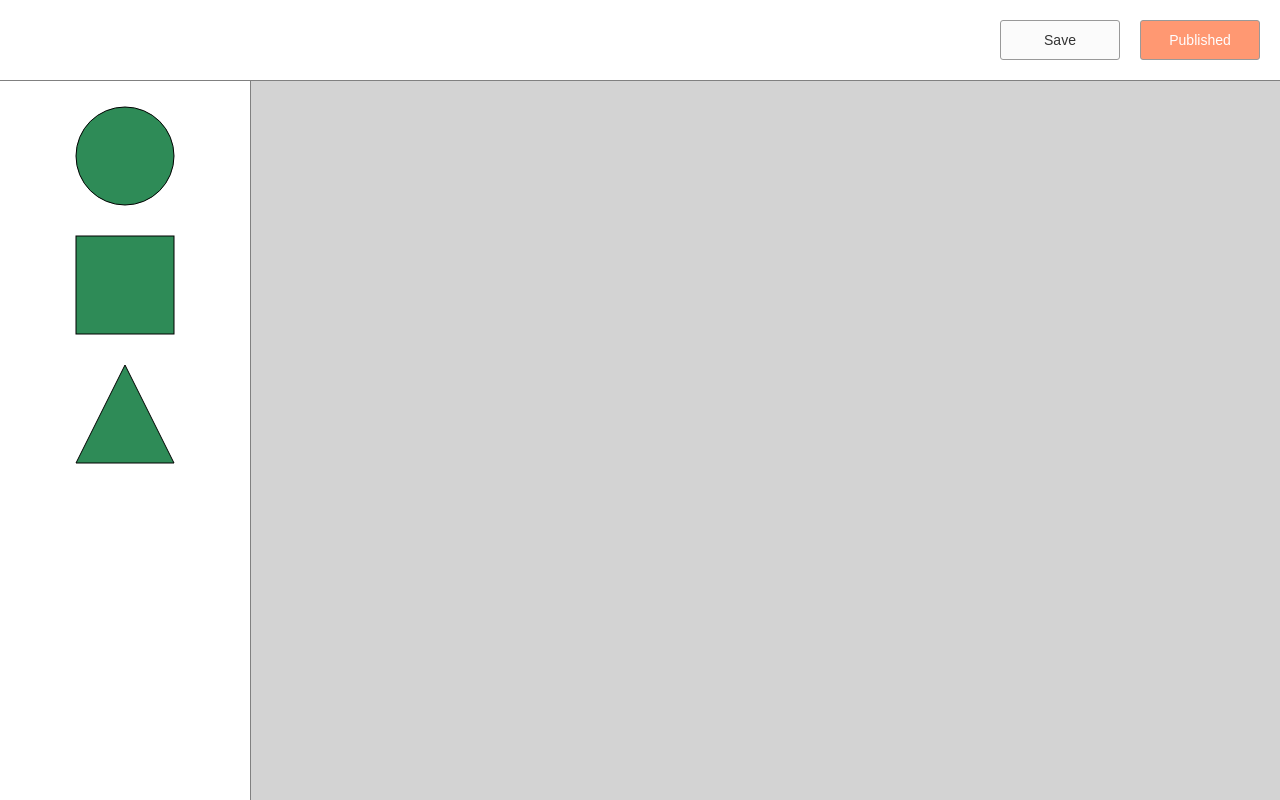
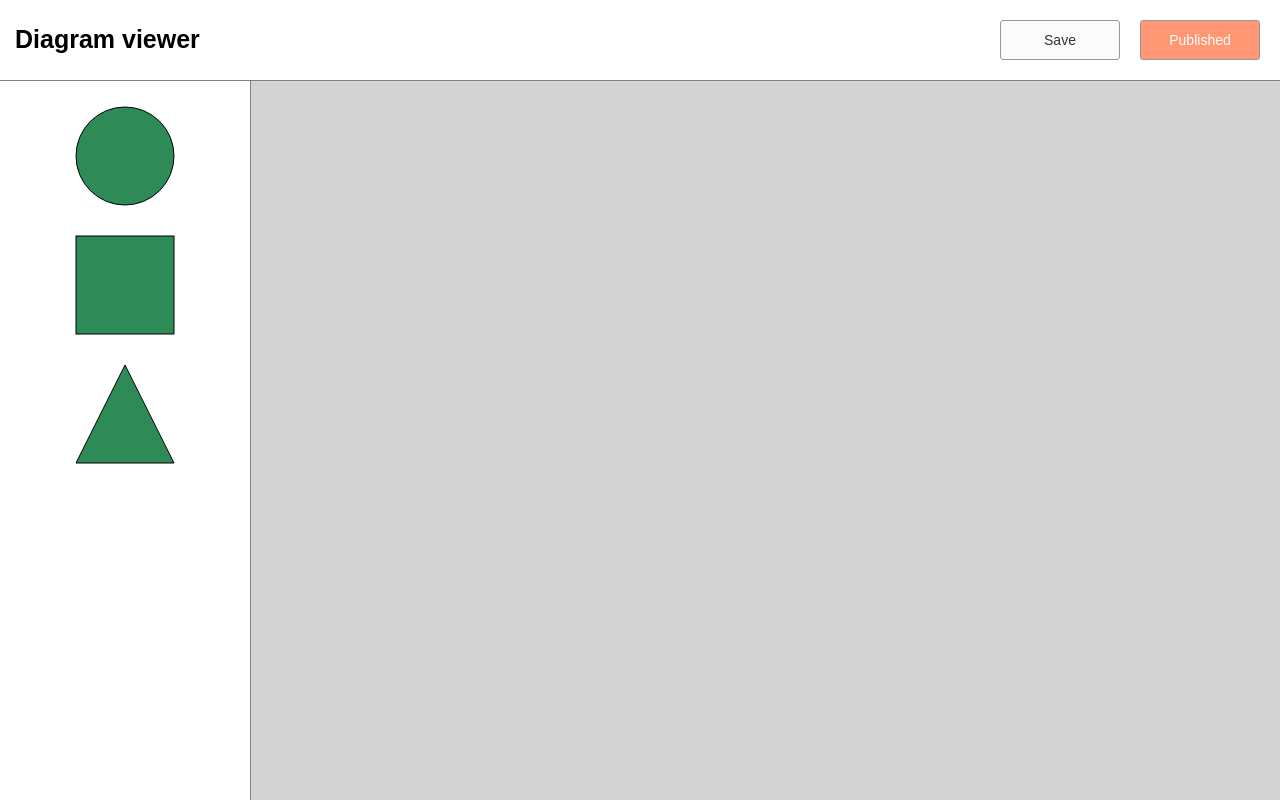
Before and after one commit to samteb/drawer, an Angular app: page / in a window 1280 px wide. Built offline with nearby package versions, Linux system fonts and the light colour scheme.

Commit message:
Some fixes for AOT compilation

```diff
--- a/src/app/app.component.html
+++ b/src/app/app.component.html
@@ -1,6 +1,6 @@
 <div class="main-container">
   <div class="top-bar">
-    <div class="title">{{ activatedRoute.snapshot.data.title }}</div>
+    <div class="title">{{ isViewMode ? 'Diagram drawer' : 'Diagram viewer' }}</div>
     <div *ngIf="!isViewMode" class="buttons">
       <button class="btn btn-save" *ngIf="diagram._id" routerLink="/diagram/{{ diagram._id }}">Viewer</button>
       <button class="btn btn-save" [disabled]="!diagram.shapes.length" (click)="save()">{{ diagram._id ? 'Edit' : 'Save' }}</button>
--- a/src/app/app.component.scss
+++ b/src/app/app.component.scss
@@ -10,6 +10,7 @@
       font-size: 25px;
       font-weight: 600;
       font-family: sans-serif;
+      padding: 25px 15px;
     }
     .buttons {
       float: right;
--- a/src/app/app.component.ts
+++ b/src/app/app.component.ts
@@ -1,5 +1,4 @@
 import { Component } from '@angular/core';
-import { ActivatedRoute } from '@angular/router';
 import { HttpClient } from '@angular/common/http';
 import { MatSnackBar } from '@angular/material/snack-bar';
 import { Diagram } from './models';
@@ -21,10 +20,9 @@ export class AppComponent {
   isViewMode: boolean;
   constructor(
     private http: HttpClient,
-    private activatedRoute: ActivatedRoute,
     private snackBar: MatSnackBar,
     private apiService: ApiService,
-    private drawerService: DrawerService,
+    private drawerService: DrawerService
   ) {
     drawerService.shape$.subscribe(shape => this.diagram.shapes.push(shape));
     drawerService.viewerMode$.subscribe(isViewMode => this.isViewMode = isViewMode);
```
